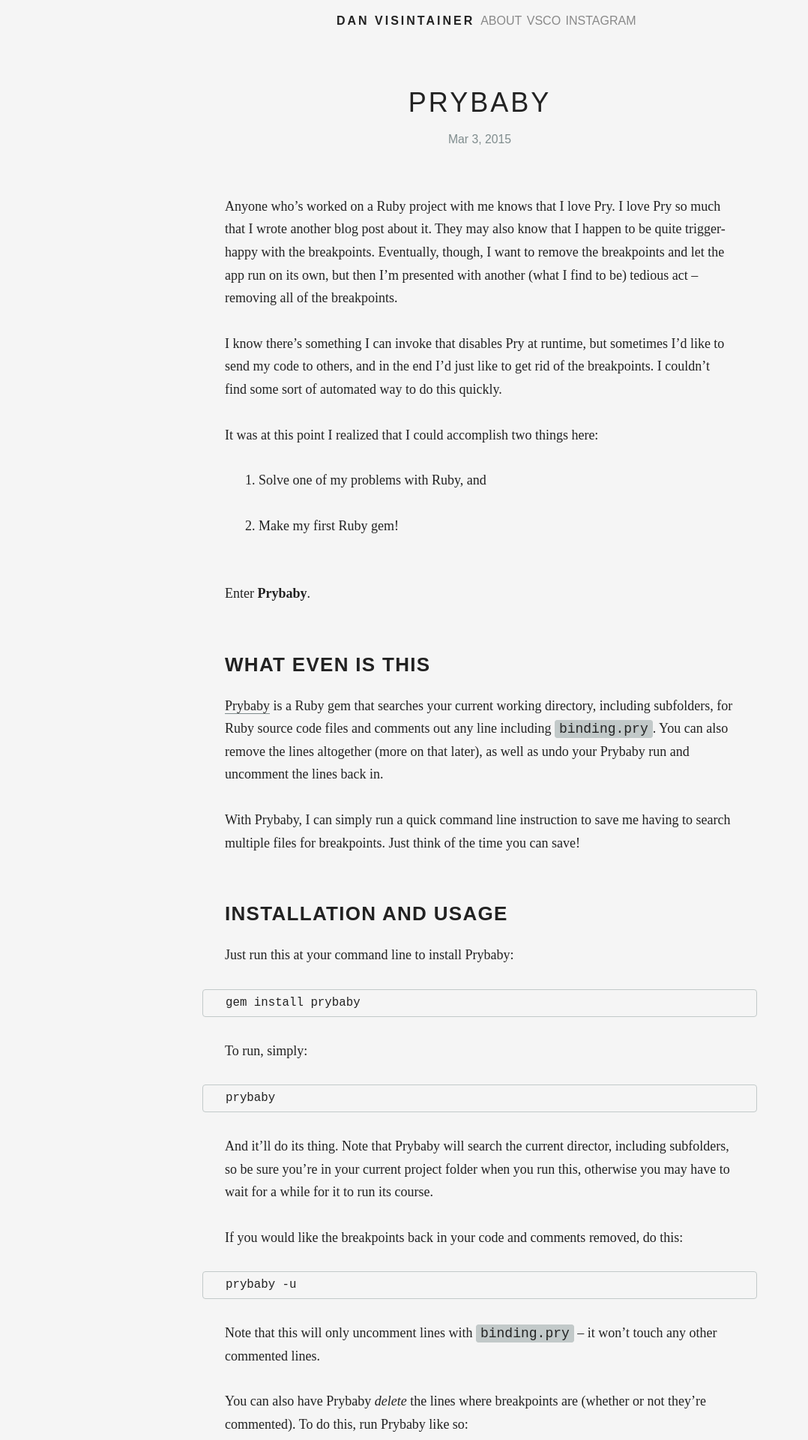
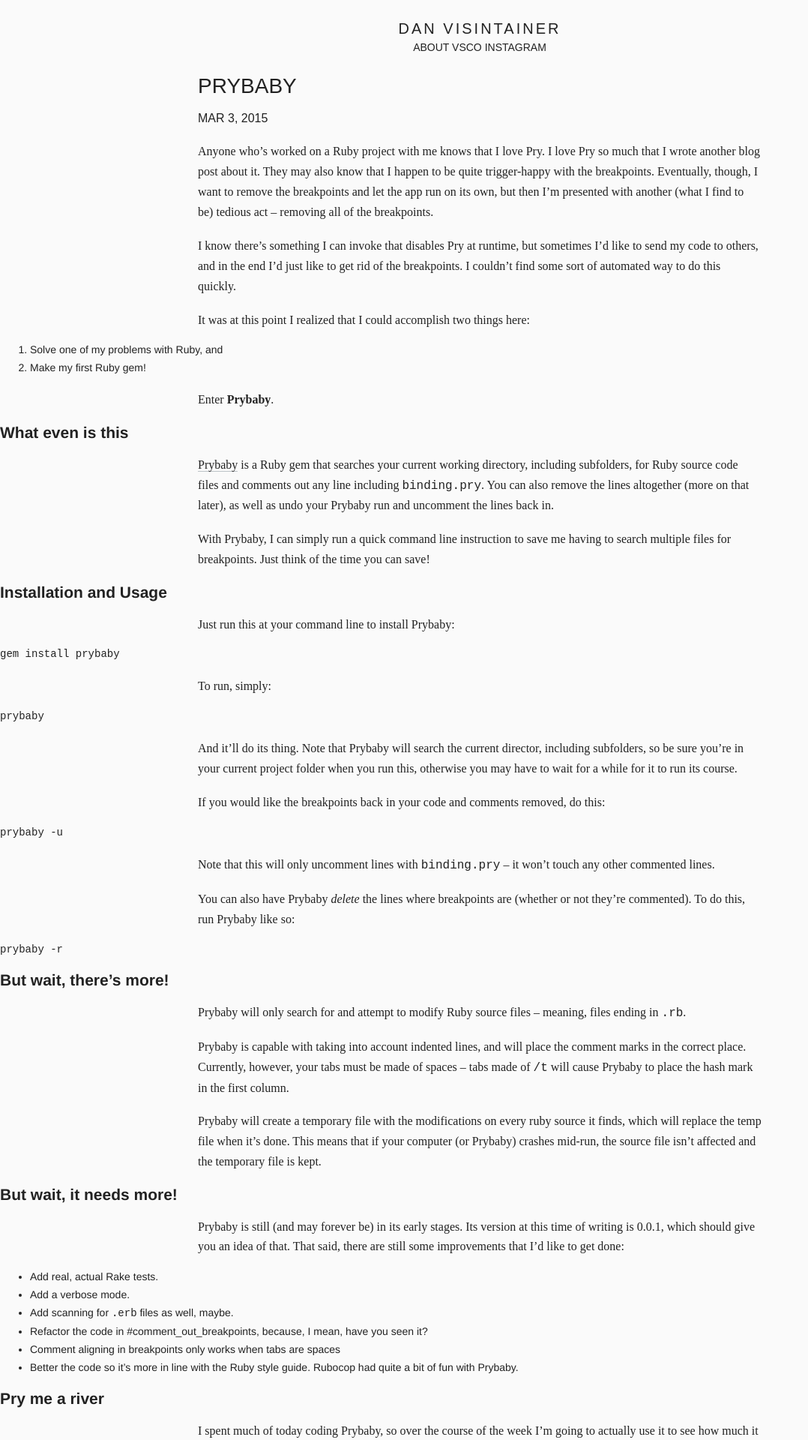
Before and after one commit to danvisintainer/jekyll-danvisintainer, a Jekyll site: the page built from _posts/2015-03-03-prybaby.md, in a window 1280 px wide. Shown: the top 1920 px of the page at 75% size, without its empty margins (0-1078 px from the left). Built offline with Jekyll 4.4.1, drawn with Linux system fonts in a browser that asks for light colours; nearby versions of some CDN libraries.

Commit message:
start to minimize SCSS used

```diff
--- /dev/null
+++ b/_sass/_common.scss
@@ -0,0 +1,97 @@
+%clearfix {
+    &:after {
+        content: "";
+        display: table;
+        clear: both;
+    }
+}
+
+%centering-and-spacing {
+    max-width: $content-width;
+    padding: 0px $spacing-unit;
+    margin: $spacing-unit auto 0px auto;
+
+    @extend %clearfix;
+}
+
+%no-horizontal-spacing {
+    @extend %centering-and-spacing;
+    padding: 0;
+    margin-left: 0;
+    margin-right: 0;
+}
+
+body {
+    .site-header {
+        @extend %centering-and-spacing;
+        font-family: $header-font-family;
+        text-transform: uppercase;
+        text-align: center;
+
+        a {
+            border: none;
+        }
+
+        .site-title {
+            font-weight: 500;
+            font-size: $base-font-size * 1.25;
+            letter-spacing: 3px;
+
+        }
+    }
+    background-color: $background-color;
+
+    *, a {
+        color: #222;
+    }
+
+    a {
+        text-decoration: none;
+        border-bottom: 1px solid $gray-color;
+    }
+
+    p, * + p {
+        margin-top: $spacing-unit * 0.75;
+        @extend %centering-and-spacing;
+        font-family: $base-font-family;
+        line-height: $base-line-height * 1.12;
+        font-size: $base-font-size;
+    }
+
+    .page-content {
+        line-height: $base-line-height;
+
+        .featured-image {
+            @extend %no-horizontal-spacing;
+
+            img {
+                width: 100%;
+                height: auto;
+            }
+        }
+
+        .post-header {
+            @extend %centering-and-spacing;
+            font-family: $header-font-family;
+            line-height: $base-line-height * 1.5;
+            text-transform: uppercase;
+
+            h1 {
+                margin: 0;
+                font-weight: 500;
+            }
+
+            p.post-meta {
+                font-family: $header-font-family;
+                margin-top: $spacing-unit * 0.5;
+                padding: 0;
+            }
+        }
+    }
+
+    .footer-logo {
+        margin: ($spacing-unit * 2) auto;
+        width: 24px;
+        height: 24px;
+    }
+}
--- a/css/main.scss
+++ b/css/main.scss
@@ -6,41 +6,22 @@
 
 
 // Our variables
-$logo-font-family: 'proxima-nova', sans-serif;
 $header-font-family: 'proxima-nova', sans-serif;
 $base-font-family: 'ff-tisa-web-pro', serif;
 $code-font-family: 'anonymous-pro', monospace;
-$base-font-size:   18px;
-$small-font-size:  $base-font-size * 0.875;
-$mobile-font-size:  17px;
-$code-font-size:  $base-font-size * 0.875;
-$code-mobile-font-size:  $code-font-size * 0.75;
-$base-line-height: 1.7;
-$mobile-line-height:  $base-line-height * 0.75;
+$base-font-size: 16px;
 
-$spacing-unit:     		30px;
-$mobile-spacing-unit:   15px;
+$spacing-unit: 24px;
+$base-line-height: 24px;
 
 $text-color:       #222;
-$background-color: #F5F5F5;
-$brand-color:      #2a7ae2;
-
-$grey-color:       #7f8c8d;
-$grey-color-light: lighten($grey-color, 25%);
-$grey-color-dark:  darken($grey-color, 25%);
-
-$link-color: #2982bb;
+$background-color: #FAFAFA;
+$gray-color: #bdc3c7;
 
 // Width of the content area
-$content-width:    740px;
+$content-width: 800px;
 
-$on-phone:          600px;
-$on-laptop:        800px;
-
-$big-image-max-width: 1024px;
-
-
-
+$on-phone: 600px;
 // Using media queries with like this:
 // @include media-query($on-palm) {
 //     .wrapper {
@@ -54,15 +35,9 @@
     }
 }
 
-
-
 // Import partials from `sass_dir` (defaults to `_sass`)
 @import
-        "base",
-        "layout",
-        "nowrapper",
-        "featured",
-        "index",
+        "common",
         "syntax-highlighting",
         "pswp-settings",
         "pswp",
```
